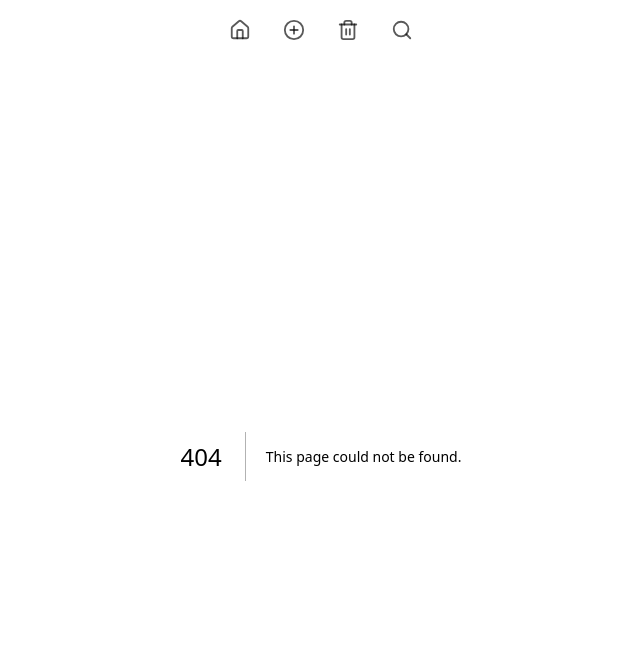
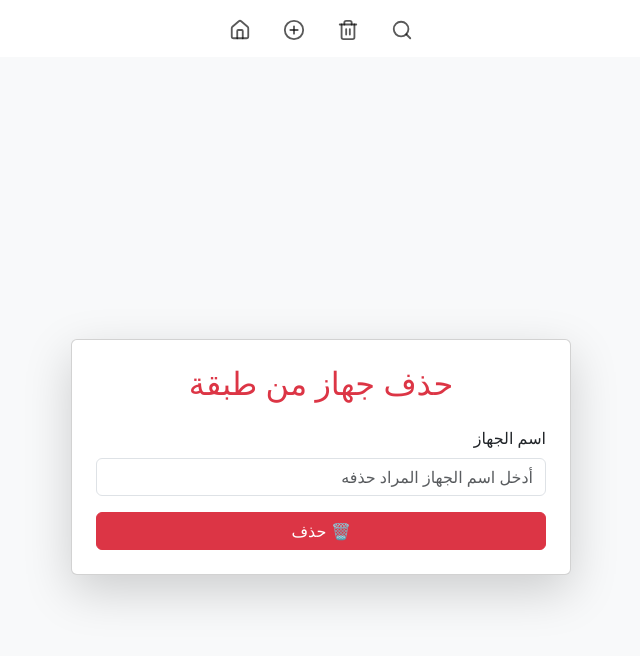
Before and after one commit to milad998/LocationIp, a Next.js app in the folder clients/: page /location/del in a window 1280 px wide. Before the commit this address had no page. Shown: the top 656 px of the page, without its empty margins (319-959 px from the left). Built offline with nearby package versions, Linux system fonts and the light colour scheme.

Commit message:
Create page.jsx

```diff
--- /dev/null
+++ b/clients/src/app/location/del/page.jsx
@@ -0,0 +1,96 @@
+'use client';
+
+import { useState } from 'react';
+import 'bootstrap/dist/css/bootstrap.rtl.min.css';
+
+export default function DeleteDevicePage() {
+  const [name, setName] = useState('');
+  const [loading, setLoading] = useState(false);
+  const [modalMessage, setModalMessage] = useState('');
+  const [showModal, setShowModal] = useState(false);
+
+  const handleDelete = async (e) => {
+    e.preventDefault();
+    setLoading(true);
+
+    try {
+      const response = await fetch(`/api/delete-device-tabaqa/${name}`, {
+        method: 'DELETE',
+      });
+
+      const result = await response.json();
+
+      if (response.ok) {
+        setModalMessage(`✅ ${result.message}`);
+        setName('');
+      } else {
+        setModalMessage(`❌ ${result.message}`);
+      }
+    } catch {
+      setModalMessage('❌ حدث خطأ أثناء الاتصال بالخادم');
+    } finally {
+      setLoading(false);
+      setShowModal(true);
+    }
+  };
+
+  return (
+    <div className="container min-vh-100 d-flex justify-content-center align-items-center bg-light" dir="rtl">
+      <div className="card shadow-lg p-4 w-100" style={{ maxWidth: '500px' }}>
+        <h2 className="text-center text-danger mb-4">حذف جهاز من طبقة</h2>
+
+        <form onSubmit={handleDelete}>
+          <div className="mb-3">
+            <label className="form-label">اسم الجهاز</label>
+            <input
+              type="text"
+              className="form-control"
+              placeholder="أدخل اسم الجهاز المراد حذفه"
+              value={name}
+              onChange={(e) => setName(e.target.value)}
+              required
+            />
+          </div>
+
+          <button type="submit" className="btn btn-danger w-100" disabled={loading}>
+            {loading ? (
+              <>
+                <span className="spinner-border spinner-border-sm me-2" role="status" aria-hidden="true"></span>
+                جاري الحذف...
+              </>
+            ) : (
+              '🗑️ حذف'
+            )}
+          </button>
+        </form>
+      </div>
+
+      {/* Modal */}
+      {showModal && (
+        <div
+          className="modal fade show d-block"
+          tabIndex={-1}
+          style={{ backgroundColor: 'rgba(0, 0, 0, 0.5)' }}
+          onClick={() => setShowModal(false)}
+        >
+          <div className="modal-dialog modal-dialog-centered" onClick={(e) => e.stopPropagation()}>
+            <div className="modal-content">
+              <div className="modal-header">
+                <h5 className="modal-title">رسالة</h5>
+                <button type="button" className="btn-close" onClick={() => setShowModal(false)}></button>
+              </div>
+              <div className="modal-body">
+                <p className="text-center">{modalMessage}</p>
+              </div>
+              <div className="modal-footer">
+                <button className="btn btn-secondary w-100" onClick={() => setShowModal(false)}>
+                  إغلاق
+                </button>
+              </div>
+            </div>
+          </div>
+        </div>
+      )}
+    </div>
+  );
+    }
```
